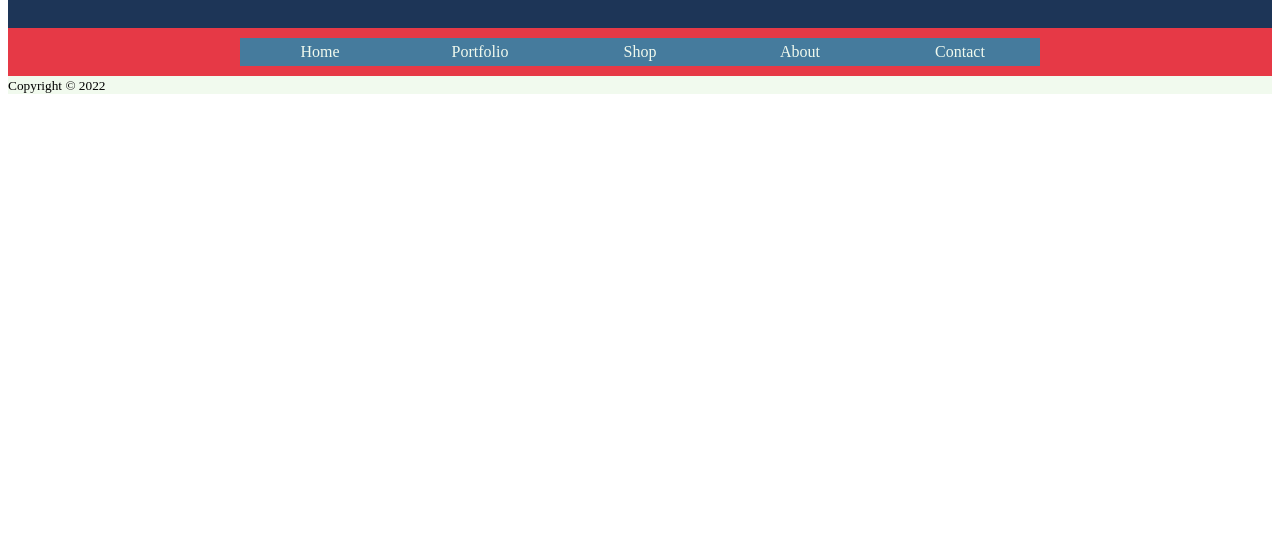
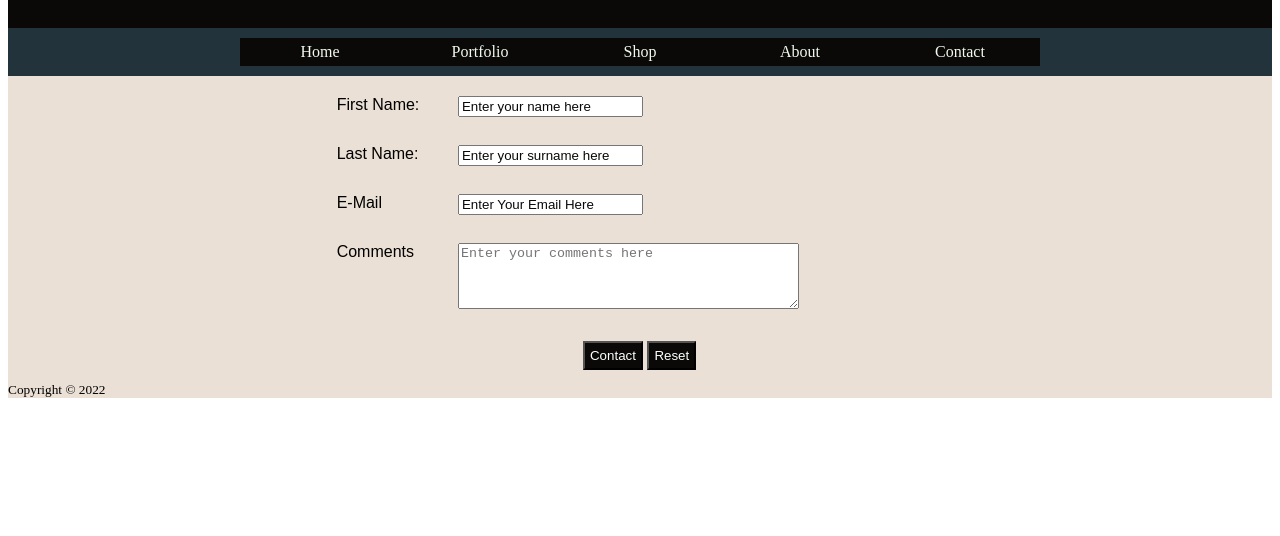
Before and after one commit to StephenMC13/WebsiteProject, a plain HTML site: page Contact.html in a window 1280 px wide. Shown: the part 264-800 px from the top of the page. Drawn offline with Linux system fonts and the light colour scheme.

Commit message:
Changed colour scheme and added contact form

```diff
--- a/Contact.html
+++ b/Contact.html
@@ -9,7 +9,7 @@
   <body>
     <div id="wrapper">
       <header>
-        <img src="logo.png" alt="logo" width="200" height="200" />
+        <img src="logo2.png" alt="logo" width="200" height="200" />
       </header>
       <nav class="main-nav">
         <a class="nav-item" href="Index.html">Home</a>
@@ -18,6 +18,52 @@
         <a class="nav-item" href="About.html">About</a>
         <a class="nav-item" href="Contact.html">Contact</a>
       </nav>
+      <main>
+        <div id="form">
+          <form>
+            <label>First Name:</label
+            ><input
+              type="text"
+              name="fname"
+              id="fname"
+              placeholder="Enter your name here"
+            /><br /><br />
+
+            <label>Last Name:</label
+            ><input
+              type="text"
+              name="lname"
+              id="lname"
+              placeholder="Enter your surname here"
+            /><br /><br />
+
+            <label>E-Mail</label
+            ><input
+              type="email"
+              name="email"
+              id="email"
+              required="required"
+              placeholder="Enter Your Email Here"
+            /><br /><br />
+
+            <label>Comments</label
+            ><textarea
+              name="comments"
+              id="comments"
+              required="required"
+              rows="4"
+              cols="40"
+              placeholder="Enter your comments here"
+            ></textarea
+            ><br /><br />
+
+            <div id="buttons">
+              <input type="submit" value="Contact" />
+              <input type="reset" />
+            </div>
+          </form>
+        </div>
+      </main>
       <footer>
         <div id="footertext">
           <small>Copyright &copy; 2022</small>
--- a/styles.css
+++ b/styles.css
@@ -1,17 +1,17 @@
 header {
   padding: 40px;
   text-align: center;
-  background-color: #1d3557;
+  background-color: #0a0908;
 }
 
 #wrapper {
   margin: auto;
-  background-color: #f1faee;
+  background-color: #eae0d5;
 }
 
 nav {
   padding: 10px 10px;
-  background-color: #e63946;
+  background-color: #22333b;
 }
 
 .main-nav {
@@ -27,13 +27,13 @@ nav a {
   padding: 5px;
   display: inline-block;
   text-decoration: none;
-  background-color: #457b9d;
+  background-color: #0a0908;
   color: #f1faee;
   text-align: center;
 }
 
 nav a:hover {
-  background-color: #1d3557;
+  background-color: #22333bb6;
 }
 
 p {
@@ -41,3 +41,46 @@ p {
   margin-top: 5%;
   margin-left: 40px;
 }
+
+#form {
+  margin: auto;
+  width: 80%;
+}
+
+form {
+  background-color: #eae0d5;
+  margin: auto;
+  font-family: Arial;
+  width: 60%;
+  border-radius: 10px;
+  padding: 10px;
+}
+
+input,
+textarea {
+  margin-top: 10px;
+}
+input::placeholder {
+  color: #0a0908;
+  font-family: Arial;
+  font-size: 1em;
+}
+
+label {
+  width: 20%;
+  float: left;
+  margin-top: 10px;
+}
+
+#buttons {
+  margin: auto;
+  width: 114px;
+}
+
+input[type="submit"],
+[type="reset"] {
+  background-color: #0a0908;
+  color: white;
+  padding: 5px;
+  font-family: Arial;
+}
```
Also changed, not shown: 35mm.html (+22 -1 lines), About.html (+1 -1 lines), Astrophotography.html (+20 -1 lines), Index.html (+3 -3 lines), Landscape.html (+21 -1 lines), Portfolio.html (+1 -1 lines), Seascape.html (+21 -1 lines), Shop.html (+1 -1 lines), logo.png (deleted), logo2.png (added).
